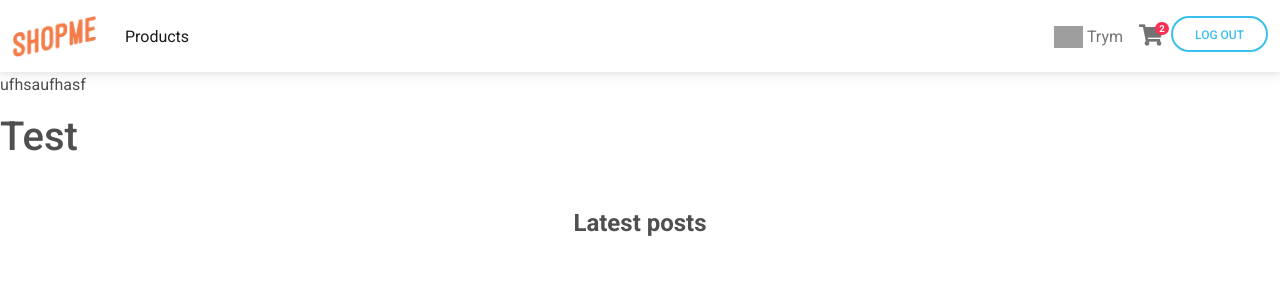
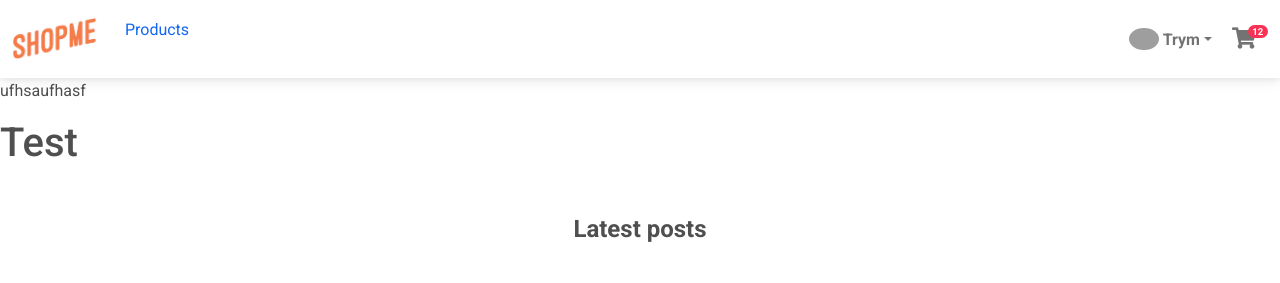
Before and after one commit to Adnilsen/Porto2, a Flask app: page / in a window 1280 px wide. Shown: the top 283 px of the page. Run offline with Flask 2, Linux system fonts and the light colour scheme; a user stored in the database is signed in; some libraries are stand-ins or nearby versions; grey boxes are pictures that could not be loaded.

Commit message:
Endret navbar og bootstrap versjon

```diff
--- a/api/app.py
+++ b/api/app.py
@@ -45,7 +45,6 @@ class Product(db.Model):
     image_connection = db.relationship('Img', backref='order_image', lazy=True)
     product_price = db.Column(db.Integer)
     order_connections = db.relationship('Order', secondary=products, backref='product_order', lazy=True)
-
 
 
 class Order(db.Model):
@@ -200,11 +199,11 @@ db.create_all()
 user = User(first_name='Trym', last_name='Stenberg', user_type=True, user_email='ufhsaufhasf')
 user2 = User(first_name='Andre', last_name='Knutsen', user_type=True, user_email='gdokaosfjoAPR')
 user3 = User(first_name='Martin', last_name='Kvam', user_type=True, user_email='martin_kvam@hotmail.com')
-user4 = User(first_name='Adrian', last_name='Nilsen', user_type=True, user_email='adrian1995nils1@gmail.com')
+#user4 = User(first_name='Adrian', last_name='Nilsen', user_type=True, user_email='adrian1995nils1@gmail.com')
 db.session.add(user)
 db.session.add(user2)
 db.session.add(user3)
-db.session.add(user4)
+#db.session.add(user4)
 product = Product(product_name='Ball', product_description='Bra ball', product_long_description='Denne ballen er sykt bra', product_price=100)
 product2 = Product(product_name='Strikk', product_description='Elastisk strikk', product_long_description='Denne strikken er sykt elastisk', product_price=400)
 db.session.add(product)
@@ -217,9 +216,13 @@ db.session.commit()
 
 filename = secure_filename("ball1.png")
 img = Img(img=filename, main_image=True)
+filename = secure_filename("sko.jpg")
+img2 = Img(img=filename, main_image=False)
 db.session.add(img)
 db.session.commit()
 product.image_connection.append(img)
+product.image_connection.append(img2)
+product2.image_connection.append(img2)
 product.order_connections.append(order)
 product.order_connections.append(order2)
 product2.order_connections.append(order)
--- a/api/templates/base.html
+++ b/api/templates/base.html
@@ -13,7 +13,7 @@
     />
     <!-- MDB -->
     <link
-      href="https://cdnjs.cloudflare.com/ajax/libs/mdb-ui-kit/3.3.0/mdb.min.css"
+      href="https://cdnjs.cloudflare.com/ajax/libs/mdb-ui-kit/3.5.0/mdb.min.css"
       rel="stylesheet"
     />
     <!-- Costum stylesheet -->
@@ -21,67 +21,78 @@
     <title>{% block title %}{% endblock %}</title>
 </head>
 <body>
-    <!-- Navbar -->
-    <!-- Navbar -->
-<!-- Navbar -->
+
+<!-- Navbar-->
 <nav class="navbar navbar-expand-lg navbar-light">
-      <div class="container-fluid">
-        <a class="navbar-brand" href="/">
-            <img src="{{ url_for('static', filename='images/logo.png')}}" height="45" alt="mdb logo">
+  <div class="container-fluid justify-content-between">
+    <!-- Left elements -->
+    <div class="d-flex nav-item">
+      <!-- Brand -->
+      <a class="navbar-brand me-2 mb-1 d-flex align-items-center" href="/">
+        <img
+          src="{{ url_for('static', filename='images/logo.png')}}"
+          height="45"
+          alt=""
+          loading="lazy"
+          style="margin-top: 2px;"
+        />
       </a>
-        <div class="d-flex">
-            <div style="padding-top: 8px">
-                <button
-                  class="navbar-toggler"
-                  type="button"
-                  data-mdb-toggle="collapse"
-                  data-mdb-target="#navbarToggler"
-                  aria-controls="navbarToggler"
+      <a class="nav-link" aria-current="page" href="/products">Products</a>
+    </div>
+    <!-- Left elements -->
+
+    <!-- Right elements -->
+      {% if session['logged_in'] == True %}
+    <ul class="navbar-nav flex-row">
+        <li class="nav-item dropdown me-3 me-lg-1">
+        <a
+          class="nav-link dropdown-toggle d-sm-flex align-items-sm-center"
+          href="#"
+          id="navbarDropdownMenuLink"
+          role="button"
+          data-mdb-toggle="dropdown"
           aria-expanded="false"
-                  aria-label="Toggle navigation"
         >
-                  <i class="fas fa-bars"></i>
-                </button>
-            </div>
-        </div>
+          <img
+            src="{{session['picture']}}"
+            class="rounded-circle"
+            height="22"
+            alt=""
+            loading="lazy"
+          />
+          <strong class="d-none d-sm-block ms-1">{{session['first_name']}}</strong>
+        </a>
+        <ul
+          class="dropdown-menu dropdown-menu-end"
+          aria-labelledby="navbarDropdownMenuLink"
+        >
+          <li><a class="dropdown-item" href="/profile">My profile</a></li>
+          <li><a class="dropdown-item" href="/profile">Orders</a></li>
+          <li><a class="dropdown-item" href="/logout">Logout</a></li>
+        </ul>
+      </li>
 
-        <div class="collapse navbar-collapse" id="navbarToggler">
-          <ul class="navbar-nav me-auto mb-2 mb-lg-0">
-            <li class="nav-item">
-              <a class="nav-link active" aria-current="page" href="http://127.0.0.1:5000/products">Products</a>
+      <li class="nav-item me-3 me-lg-1">
+        <a
+          class="nav-link"
+          href="/shoppingcart"
+        >
+          <i class="fas fa-shopping-cart fa-lg"></i>
+          <span class="badge rounded-pill badge-notification bg-danger">12</span>
+        </a>
       </li>
     </ul>
-          <form class="d-flex input-group w-auto">
-              {% if session['logged_in'] == True %}
-
-              <div class="navbar-nav me-auto">
-
-                  <a class="nav-link" href="/profile">
-                      <img src={{session['picture']}} height="22">
-                      {{session['first_name']}}
-                  </a>
-                  <a href="/shoppingcart" class="nav-link">
-                       <i class="fas fa-shopping-cart fa-lg"></i>
-                       <span class="badge rounded-pill badge-notification bg-danger">2</span>
-                   </a>
-                  <ul class="navbar-nav ml-auto">
-                      <li class="nav-item pl-2 mb-2 mb-md-0">
-                          <a href="/logout" type="button" class="btn btn-outline-info btn-md btn-rounded btn-navbar waves-effect waves-light">Log out</a>
-                      </li>
-                  </ul>
-              </div>
       {% else %}
-                <ul class="navbar-nav ml-auto">
+      <ul class="navbar-nav flex-row">
         <li class="nav-item pl-2 mb-2 mb-md-0">
               <a href="/login" type="button" class="btn btn-outline-primary btn-md btn-rounded btn-navbar waves-effect waves-light">Log in</a>
         </li>
       </ul>
       {% endif %}
-          </form>
-        </div>
+    <!-- Right elements -->
   </div>
 </nav>
-
+<!-- Navbar -->
 
 <!-- Navbar -->
     {% block content %}
@@ -90,7 +101,9 @@
 
 <script
   type="text/javascript"
-  src="https://cdnjs.cloudflare.com/ajax/libs/mdb-ui-kit/3.3.0/mdb.min.js"
-></script>
+  src="https://cdnjs.cloudflare.com/ajax/libs/mdb-ui-kit/3.5.0/mdb.min.js"
+>
+</script>
+
 </body>
 </html>
--- a/api/templates/index.html
+++ b/api/templates/index.html
@@ -4,6 +4,7 @@
 {% if content %}
     <p>{{content}}</p>
 {% endif %}
+
 <h1>Test</h1>
   <main class="my-5">
     <div class="container">
@@ -145,4 +146,7 @@
       </nav>
     </div>
   </main>
+<script type="text/javascript">
+    console.log("ja")
+</script>
 {% endblock %}-->
--- a/api/templates/myprofile.html
+++ b/api/templates/myprofile.html
@@ -1,6 +1,7 @@
 {% extends "base.html" %}
 {% block title %}My profile{% endblock %}
 {% block content %}
+
     <h1>My profile</h1>
     <p>First name: {{session['first_name']}}</p>
     <p>Last name: {{session['last_name']}}</p>
```
Also changed, not shown: api/templates/products.html (+1 -0 lines), api/data.db. Lines whose indentation alone changed are shown as unchanged.
